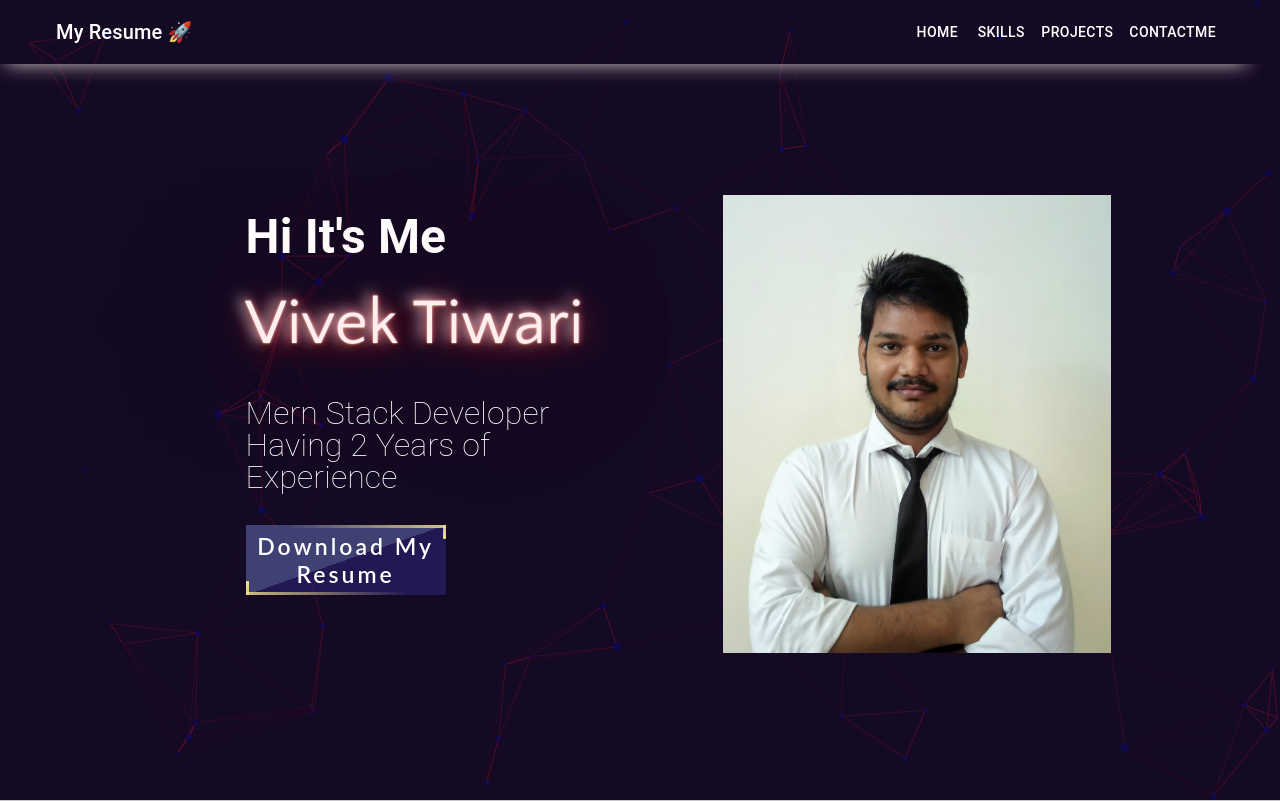
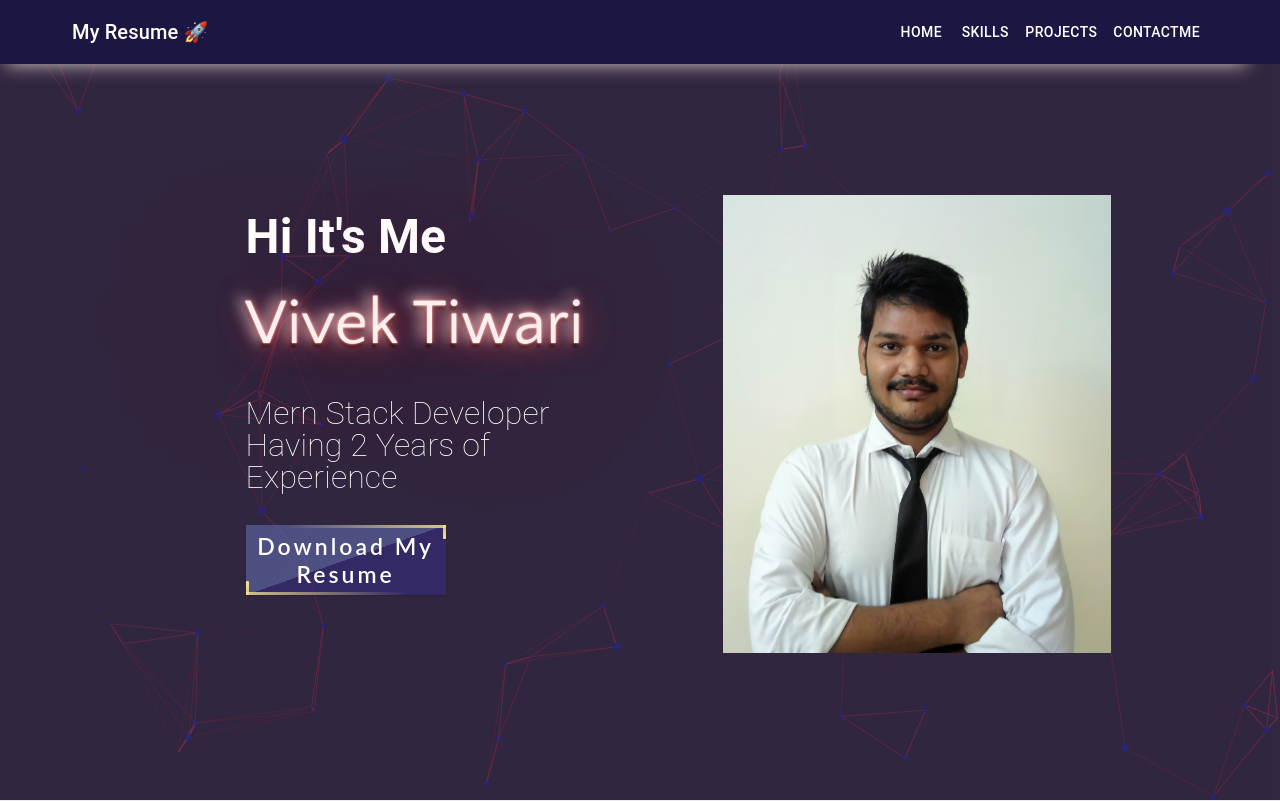
Before and after one commit to Tiwari007/Vivek_Tiwari_Portfolio, a React (Create React App) app: page / in a window 1280 px wide. Shown: the top 801 px of the page. Built offline with nearby package versions, Linux system fonts and the light colour scheme.

Commit message:
(refct): background

```diff
--- a/src/App.css
+++ b/src/App.css
@@ -16,7 +16,7 @@ html {
 
 .App {
   z-index: 1;
-  background-color: #0e0e1727;
+  background-color: #ffffff1e;
   position: absolute;
 }
 
@@ -27,7 +27,7 @@ html {
   z-index: 2;
   width: 50%;
   margin: auto;
-  height: 4rem;
+  height: 5rem;
   background-color: #212428;
   color: white;
   display: flex;
@@ -39,13 +39,13 @@ html {
 }
 
 .navbar a{
-  padding: 0 2rem;
+  margin: 0 3rem;
   text-decoration: none;
   color: rgba(255, 255, 255, 0.363)
 }
 
 .navbar a:hover{
-  color: rgba(11, 55, 105, 0.705);
+  color: rgba(178, 186, 196, 0.911);
 }
 
 
--- a/src/components/NavigationBar.js
+++ b/src/components/NavigationBar.js
@@ -48,7 +48,7 @@ function DrawerAppBar({ children }) {
   return (
     <Box sx={{ display: 'flex' }}>
       <CssBaseline />
-      <AppBar component="nav" sx={{ backgroundColor: "inherit", boxShadow: "-14px 19px 20px -20px #e9d9d9", padding: "0 2rem" }}>
+      <AppBar component="nav" sx={{ backgroundColor: "#1a1543eb", boxShadow: "-14px 19px 20px -20px #e9d9d9", padding: "0 3rem" }}>
         <Toolbar>
           <IconButton
             color="inherit"
```
